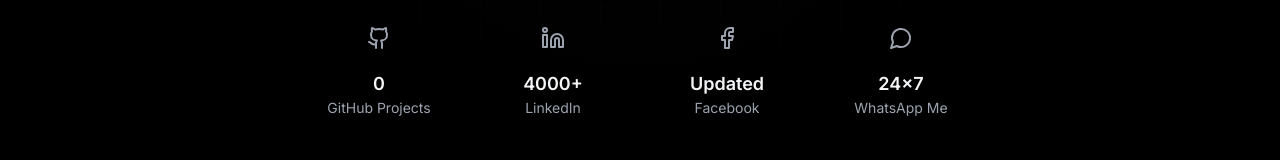
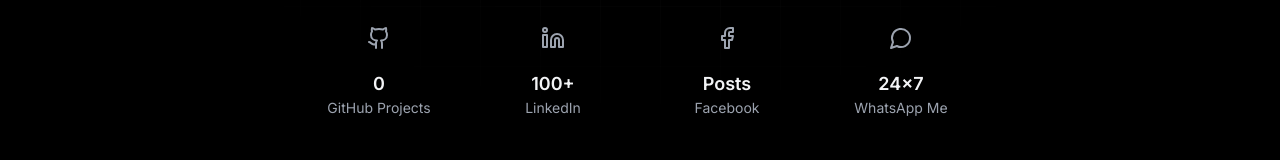
Before and after one commit to zshan-code/Portfolio, a Next.js app: page / in a window 1280 px wide. Shown: the part 594-754 px from the top of the page. Built offline with nearby package versions, Linux system fonts and the light colour scheme; no server answers.

Commit message:
links updated

```diff
--- a/src/pages/Home.tsx
+++ b/src/pages/Home.tsx
@@ -209,7 +209,7 @@ const Home = () => {
               animate={{ opacity: 1 }}
               transition={{ delay: 0.8 }}
             >
-              <span className="text-base sm:text-lg font-semibold">4000+</span>
+              <span className="text-base sm:text-lg font-semibold">100+</span>
               <span className="text-xs sm:text-sm text-gray-400">
                 LinkedIn
               </span>
@@ -236,7 +236,7 @@ const Home = () => {
               animate={{ opacity: 1 }}
               transition={{ delay: 0.8 }}
             >
-              <span className="text-base sm:text-lg font-semibold">Updated</span>
+              <span className="text-base sm:text-lg font-semibold">Posts</span>
               <span className="text-xs sm:text-sm text-gray-400">
                 Facebook
               </span>
```
